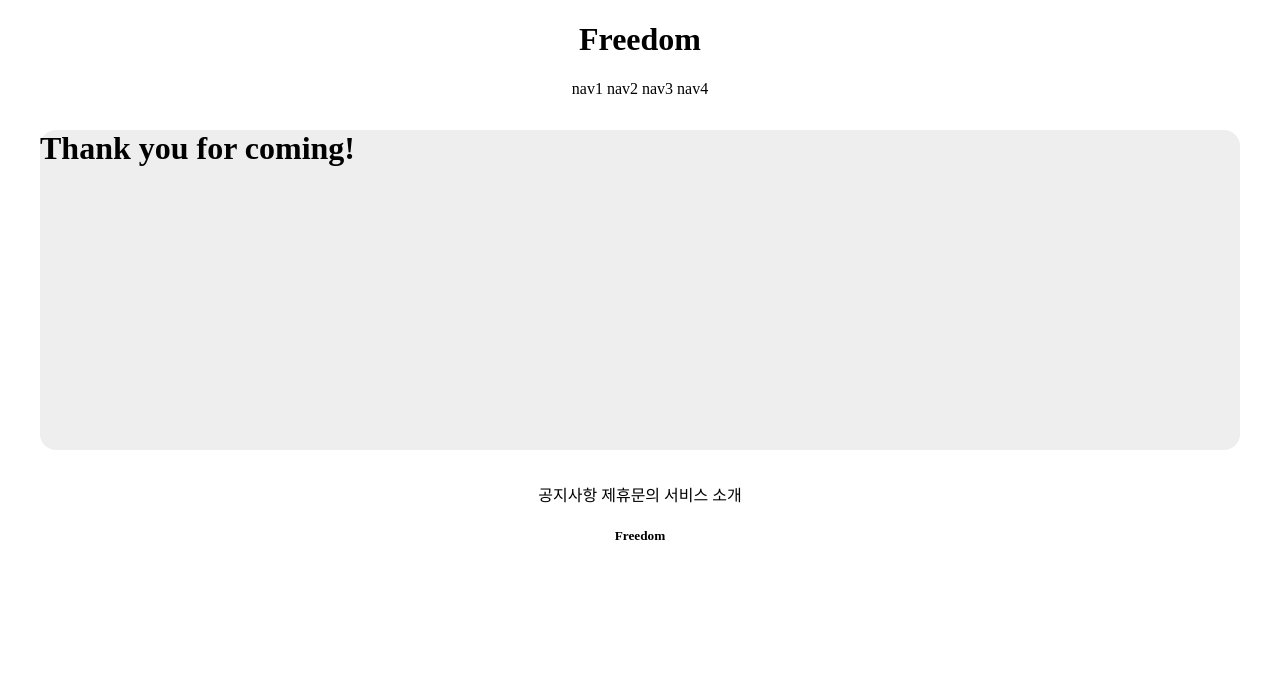
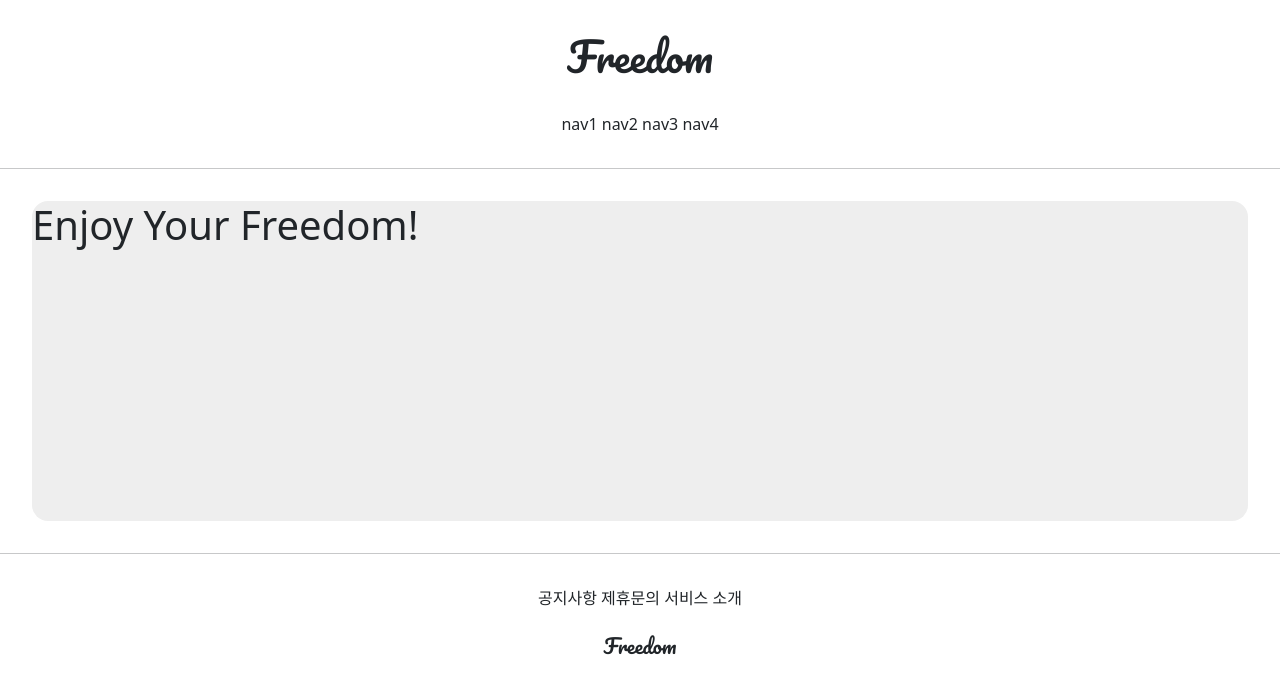
Before and after one commit to Jeongp4939/Class, a Python web app: template accountapp/templates/accountapp/hello_world.html in a window 1280 px wide. Shown: the top 694 px of the page. Run offline with Jinja, Linux system fonts and the light colour scheme; the template is opened without the code that fills it, so the values that code supplies are empty.

Commit message:
7/5 class project2_03

```diff
--- a/accountapp/templates/accountapp/hello_world.html
+++ b/accountapp/templates/accountapp/hello_world.html
@@ -3,7 +3,7 @@
 {% block content %}
 
     <div style="height: 20rem; background-color: #eeeeee; margin: 2rem; border-radius: 1rem">
-        <h1>Thank you for coming!</h1>
+        <h1>Enjoy Your Freedom!</h1>
     </div>
 
 {% endblock %}
--- a/templates/base.html
+++ b/templates/base.html
@@ -7,10 +7,13 @@
 
     {% include 'header.html' %}
 
+<hr>
+
     {% block content %}
 
     {% endblock %}
 
+<hr>
     {% include 'footer.html' %}
 </body>
 </html>
--- a/templates/footer.html
+++ b/templates/footer.html
@@ -1,10 +1,10 @@
 <div style="text-align: center">
-    <div>
+    <div  style="margin-top: 2rem">
         <span>공지사항</span>
         <span>제휴문의</span>
         <span>서비스 소개</span>
     </div>
-    <div>
+    <div style="margin: 1.5rem 0; font-family: 'Pacifico', cursive;">
         <h5>Freedom</h5>
     </div>
 </div>
--- a/templates/head.html
+++ b/templates/head.html
@@ -1,4 +1,12 @@
 <head>
     <meta charset="UTF-8">
     <title>This is main Page</title>
+    {#  BOOTSTRAP LINK  #}
+    <link href="https://cdn.jsdelivr.net/npm/bootstrap@5.0.2/dist/css/bootstrap.min.css" rel="stylesheet"
+          integrity="sha384-EVSTQN3/azprG1Anm3QDgpJLIm9Nao0Yz1ztcQTwFspd3yD65VohhpuuCOmLASjC" crossorigin="anonymous">
+
+    {#  GOOGLE FONT LINK  #}
+    <link rel="preconnect" href="https://fonts.googleapis.com">
+    <link rel="preconnect" href="https://fonts.gstatic.com" crossorigin>
+    <link href="https://fonts.googleapis.com/css2?family=Pacifico&display=swap" rel="stylesheet">
 </head>
--- a/templates/header.html
+++ b/templates/header.html
@@ -1,8 +1,8 @@
 <div style="text-align: center">
-    <div>
+    <div style="margin: 2rem 0; font-family: 'Pacifico', cursive;">
         <h1>Freedom</h1>
     </div>
-    <div>
+    <div style="margin-bottom:2rem">
         <span>nav1</span>
         <span>nav2</span>
         <span>nav3</span>
```
